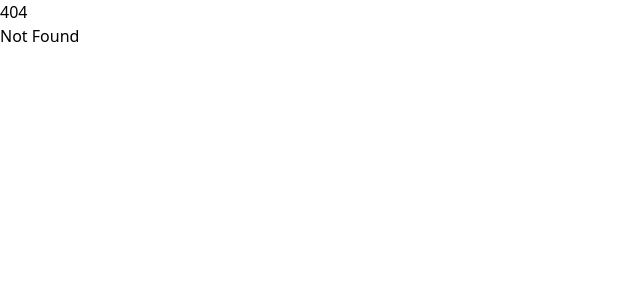
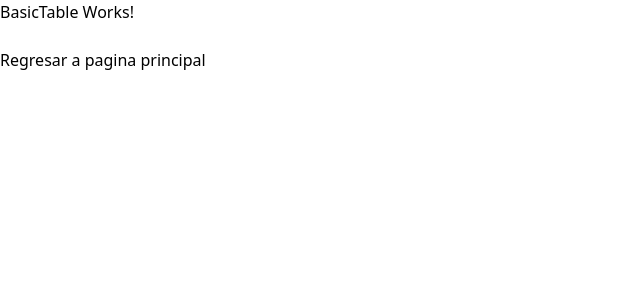
Before and after one commit to OmarCarrillo1121/reservas-auditorios-pmjrs, a SvelteKit app: page /dashboard in a window 1280 px wide. Before the commit this address had no page. Shown: the top 300 px of the page, without its empty margins (0-640 px from the left). Built offline with nearby package versions, Linux system fonts and the light colour scheme.

Commit message:
Estructura basica, rutas y componentes

```diff
--- /dev/null
+++ b/src/lib/components/auth/LoginForm.svelte
@@ -0,0 +1,11 @@
+<script>
+
+</script>
+
+<!-- AQUI INICIA EL HTML -->
+<span>LoginForm works!</span>
+<!-- AQUI TERMINA EL HTML -->
+
+<style>
+
+</style>
--- /dev/null
+++ b/src/lib/components/cards/ReservationCard.svelte
@@ -0,0 +1,11 @@
+<script>
+
+</script>
+
+<!-- AQUI INICIA EL HTML -->
+<span>ReservationCard works!</span>
+<!-- AQUI TERMINA EL HTML -->
+
+<style>
+
+</style>
--- /dev/null
+++ b/src/lib/components/search/QuickSearch.svelte
@@ -0,0 +1,11 @@
+<script>
+
+</script>
+
+<!-- AQUI INICIA EL HTML -->
+<span>QuickSearch works!</span>
+<!-- AQUI TERMINA EL HTML -->
+
+<style>
+
+</style>
--- /dev/null
+++ b/src/lib/components/table/BasicTable.svelte
@@ -0,0 +1,11 @@
+<script>
+
+</script>
+
+<!-- AQUI INICIA EL HTML -->
+<span>BasicTable Works!</span>
+<!-- AQUI TERMINA EL HTML -->
+
+<style>
+
+</style>
--- a/src/routes/+page.svelte
+++ b/src/routes/+page.svelte
@@ -22,6 +22,12 @@
     Antonio
 </span>
 <br>
+<br>
+
+<a href="/login">Iniciar sesión</a>
+<a href="/reservations">Reservaciones</a>
+<a href="/search">Buscar</a>
+<a href="/dashboard">Administrador</a>
 
 
 <style>
--- /dev/null
+++ b/src/routes/dashboard/+page.svelte
@@ -0,0 +1,13 @@
+<script>
+    import BasicTable from '$lib/components/table/BasicTable.svelte';
+</script>
+
+    <BasicTable />
+
+    <br>
+<br>
+<a href="/">Regresar a pagina principal</a>
+
+<style>
+
+</style>
--- /dev/null
+++ b/src/routes/login/+page.svelte
@@ -0,0 +1,12 @@
+<script>
+    import LoginForm from '$lib/components/auth/LoginForm.svelte';
+</script>
+
+    <LoginForm />
+    <br>
+<br>
+<a href="/">Regresar a pagina principal</a>
+
+<style>
+
+</style>
--- /dev/null
+++ b/src/routes/reservations/+page.svelte
@@ -0,0 +1,12 @@
+<script>
+    import ReservationCard from '$lib/components/cards/ReservationCard.svelte';
+</script>
+
+    <ReservationCard />
+    <br>
+<br>
+<a href="/">Regresar a pagina principal</a>
+
+<style>
+
+</style>
--- /dev/null
+++ b/src/routes/search/+page.svelte
@@ -0,0 +1,12 @@
+<script>
+    import QuickSearch from '$lib/components/search/QuickSearch.svelte';
+</script>
+
+<QuickSearch />
+<br>
+<br>
+<a href="/">Regresar a pagina principal</a>
+
+<style>
+
+</style>
```
